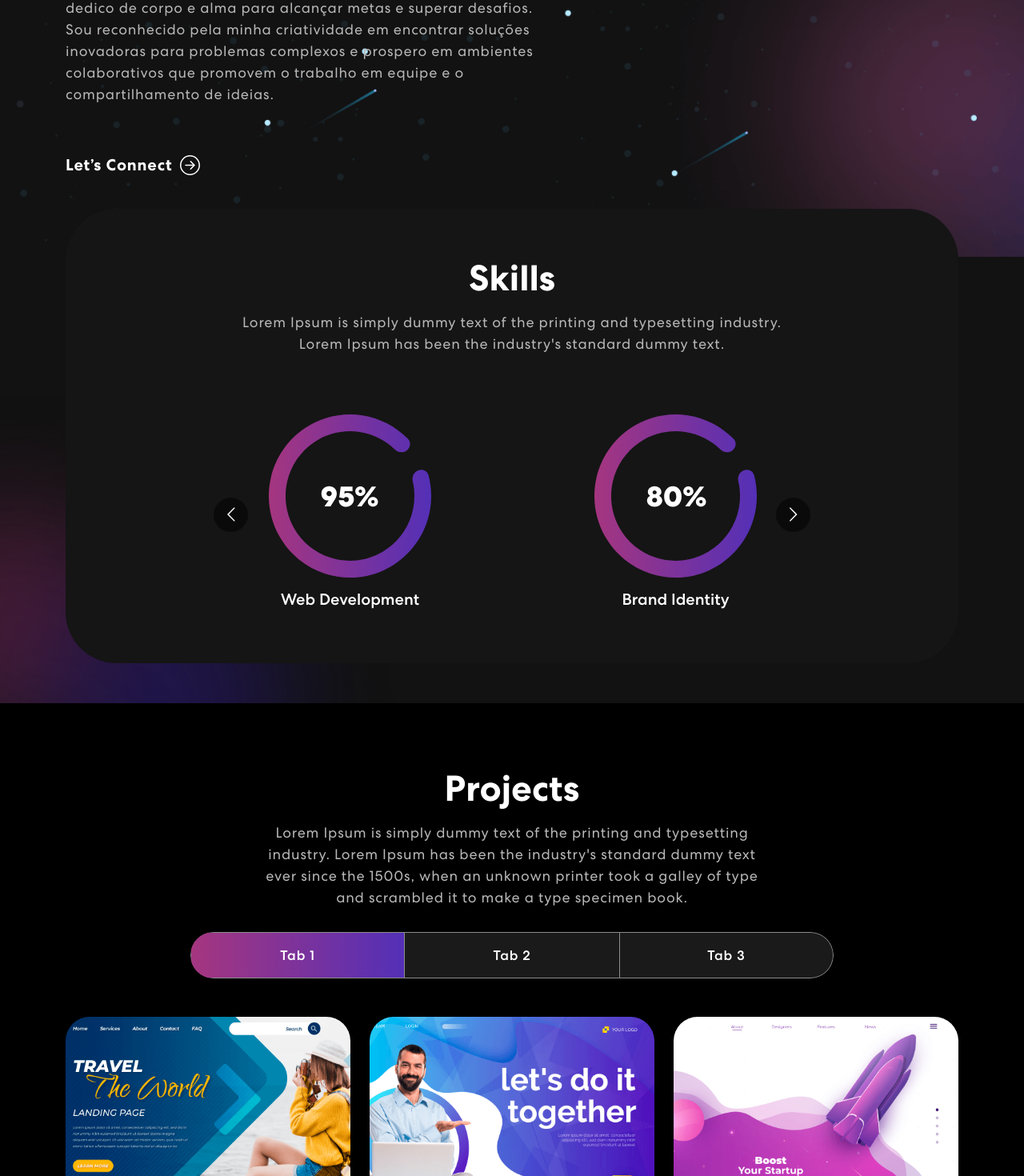
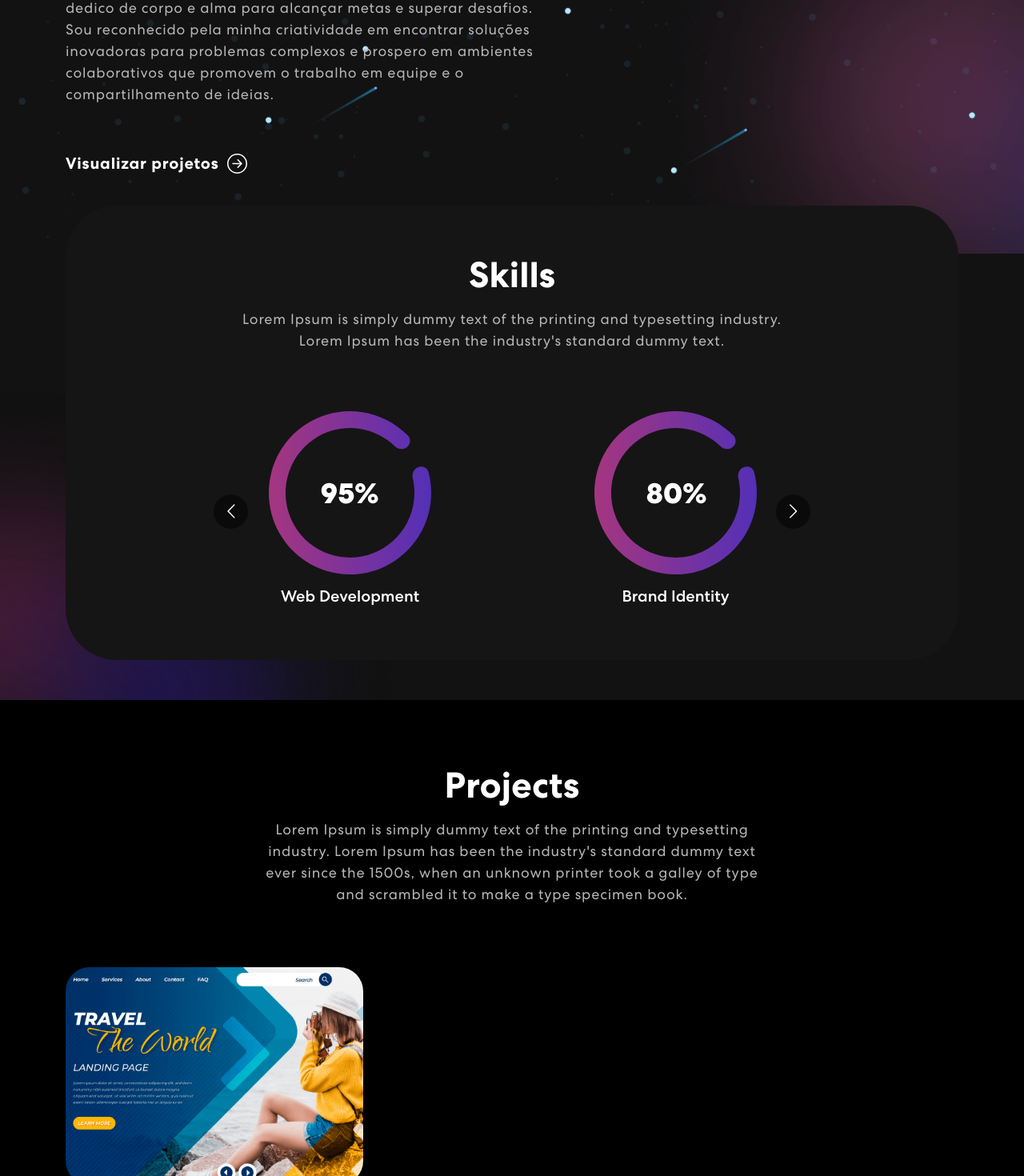
Before and after one commit to hugolpz/portfolio, a React (Create React App) app: page / in a window 1280 px wide. Shown: the part 678-2148 px from the top of the page at 80% size. Built offline with nearby package versions, Linux system fonts and the light colour scheme.

Commit message:
:sparkles: feat: muda section projetos

```diff
--- a/src/App.css
+++ b/src/App.css
@@ -625,3 +625,6 @@ nav.navbar .navbar-toggler[aria-expanded="true"] .navbar-toggler-icon {
   color: white;
   font-size: 40px;
 }
+.decoration {
+  text-decoration: none;
+}
--- a/src/components/Banner.js
+++ b/src/components/Banner.js
@@ -58,7 +58,9 @@ export const Banner = () => {
                 <span className="tagline">Bem vindo ao meu Portfólio</span>
                 <h1>{`Oi! Sou o Elias,`} <span className="txt-rotate" dataPeriod="1000" data-rotate='[ "Web Developer", "Web Designer", "UI/UX Designer" ]'><span className="wrap">{text}</span></span></h1>
                   <p> Sou um Desenvolvedor Frontend Web e Mobile apaixonado pela tecnologia e que acredita no poder dela para criar um impacto positivo no mundo. Sou formado em Desenvolvimento Web pela Trybe e em Análise e Desenvolvimento de Sistemas pela faculdade Uniasselvi. Minha maior qualidade é a determinação, pois me dedico de corpo e alma para alcançar metas e superar desafios. Sou reconhecido pela minha criatividade em encontrar soluções inovadoras para problemas complexos e prospero em ambientes colaborativos que promovem o trabalho em equipe e o compartilhamento de ideias.</p>
-                  <button onClick={() => console.log('connect')}>Let’s Connect <ArrowRightCircle size={25} /></button>
+                  <a className="decoration" href="#project">
+                  <button  onClick={() => console.log('connect')}>Visualizar projetos <ArrowRightCircle size={25} /></button>
+                  </a>
               </div>}
             </TrackVisibility>
           </Col>
--- a/src/components/Projects.js
+++ b/src/components/Projects.js
@@ -14,11 +14,13 @@ export const Projects = () => {
       title: "Business Startup",
       description: "Design & Development",
       imgUrl: projImg1,
+      link: 'https://github.com/eliasef/uber-clone'
     },
     {
       title: "Business Startup",
       description: "Design & Development",
       imgUrl: projImg2,
+      link: 'https://github.com/eliasef/api-pokedex'
     },
     {
       title: "Business Startup",
@@ -49,20 +51,11 @@ export const Projects = () => {
           <Col size={12}>
             <TrackVisibility>
               {({ isVisible }) =>
-              <div className={isVisible ? "animate__animated animate__fadeIn": ""}>
+                <div className={isVisible ? "animate__animated animate__fadeIn" : ""}>
                   <h2>Projects</h2>
                   <p>Lorem Ipsum is simply dummy text of the printing and typesetting industry. Lorem Ipsum has been the industry's standard dummy text ever since the 1500s, when an unknown printer took a galley of type and scrambled it to make a type specimen book.</p>
                   <Tab.Container id="projects-tabs" defaultActiveKey="first">
                     <Nav variant="pills" className="nav-pills mb-5 justify-content-center align-items-center" id="pills-tab">
-                    <Nav.Item>
-                      <Nav.Link eventKey="first">Tab 1</Nav.Link>
-                    </Nav.Item>
-                    <Nav.Item>
-                      <Nav.Link eventKey="second">Tab 2</Nav.Link>
-                    </Nav.Item>
-                    <Nav.Item>
-                      <Nav.Link eventKey="third">Tab 3</Nav.Link>
-                    </Nav.Item>
                     </Nav>
                     <Tab.Content id="slideInUp" className={isVisible ? "animate__animated animate__slideInUp" : ""}>
                       <Tab.Pane eventKey="first">
@@ -70,10 +63,12 @@ export const Projects = () => {
                           {
                             projects.map((project, index) => {
                               return (
+                                <a href={project.link} target="_blank" rel="noopener noreferrer">
                                   <ProjectCard
                                     key={index}
                                     {...project}
                                   />
+                                </a>
                               )
                             })
                           }
```
Lines whose indentation alone changed are shown as unchanged.
